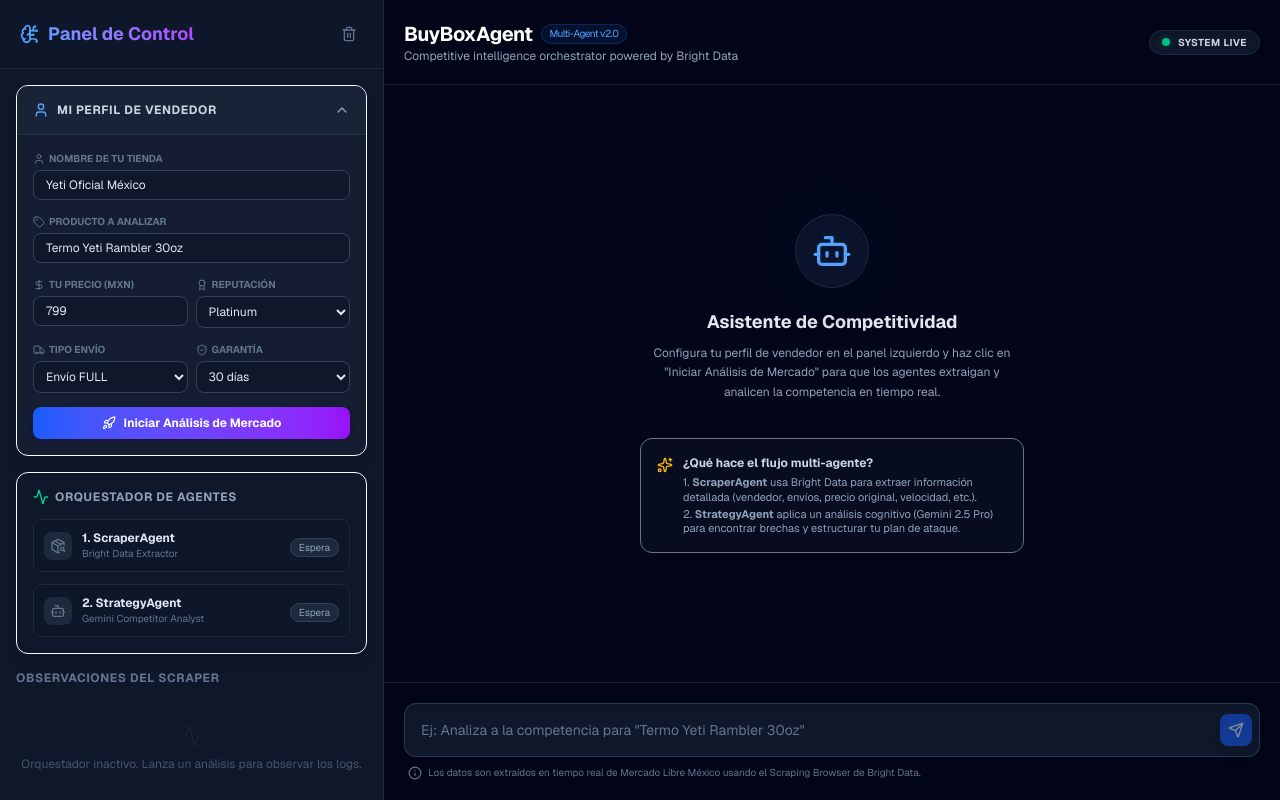
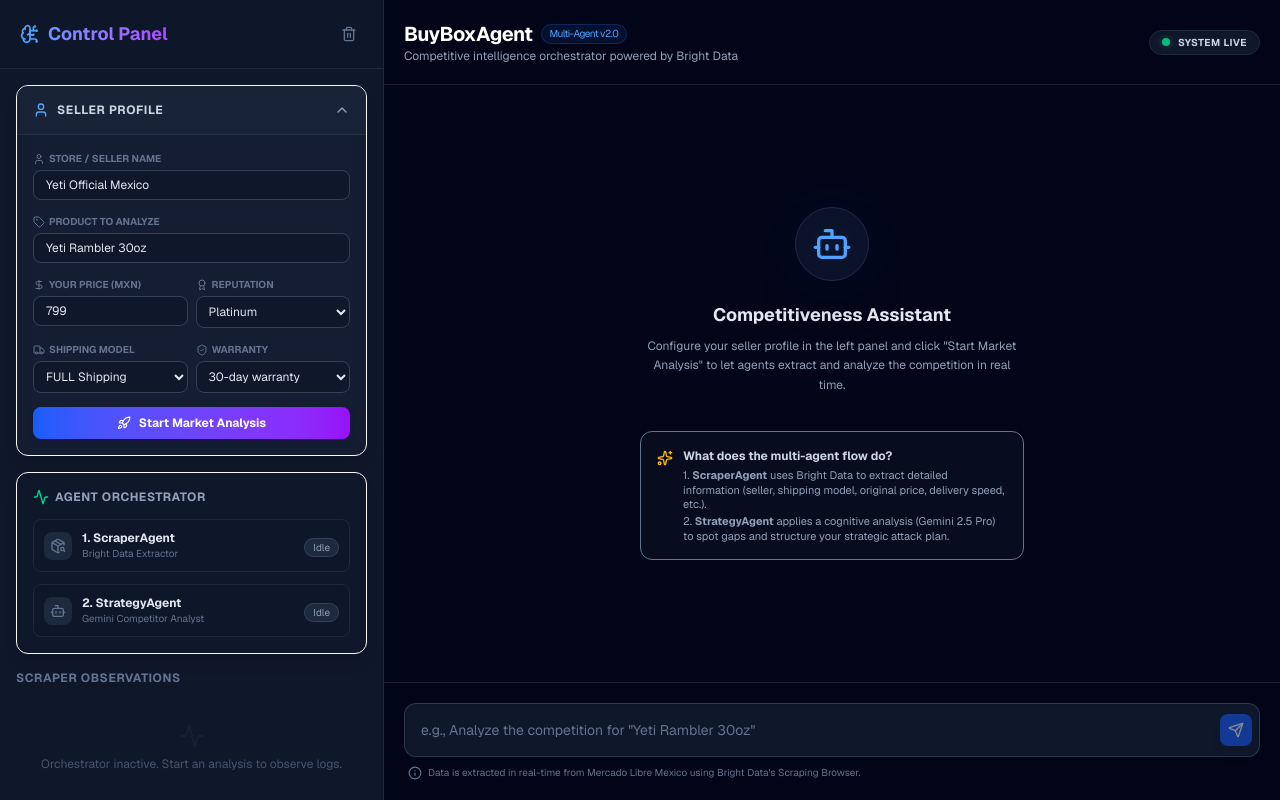
Before and after one commit to JaDi03/BuyBoxAgent, a Next.js app: page / in a window 1280 px wide. Built offline with nearby package versions, Linux system fonts and the light colour scheme.

Commit message:
docs: translate codebase, comments, API, and README to English

```diff
--- a/src/app/api/chat/route.ts
+++ b/src/app/api/chat/route.ts
@@ -10,8 +10,8 @@
   let contextPrompt = "";
   if (companyContext && companyContext.product) {
     const price = parseFloat(companyContext.price) || 0;
-    const minPrice = Math.floor(price * 0.7); // 30% menos
-    const maxPrice = Math.floor(price * 1.3); // 30% más
+    const minPrice = Math.floor(price * 0.7); // 30% less
+    const maxPrice = Math.floor(price * 1.3); // 30% more
 
     contextPrompt = `
 
@@ -31,12 +31,12 @@
     system: `You are ScraperAgent (Agent 1), a data extraction specialist.
 Your ONLY job is to call the 'mercadoLibreTool' when the user asks you to analyze a product.
 Do NOT output any strategy or analysis.
-Once the tool returns data, simply say: "Extracción completada. Pasando datos al Agente Estratega." and stop.${contextPrompt}`,
+Once the tool returns data, simply say: "Extraction complete. Passing data to StrategyAgent." and stop.${contextPrompt}`,
     messages,
     tools: {
       mercadoLibreTool,
     },
-    maxSteps: 2, // Allow it to call the tool and say "Extracción completada"
+    maxSteps: 2, // Allow it to call the tool and say "Extraction complete"
   });
 
   return result.toAIStreamResponse();
--- a/src/app/api/strategy/route.ts
+++ b/src/app/api/strategy/route.ts
@@ -6,7 +6,7 @@
 export async function POST(req: Request) {
   const { messages, companyContext, scrapedData } = await req.json();
 
-  // Construir contexto completo de la empresa
+  // Construct complete company context
   let contextPrompt = "";
   if (companyContext && companyContext.name) {
     contextPrompt = `
@@ -44,10 +44,10 @@
 - If the scraped products are just accessories, point that out.
 
 === STRATEGY REPORT FORMAT ===
-1. **PERFIL DEL USUARIO**: First, explicitly state the user's company name, product, price, and all profile stats so they know you are analyzing THEIR specific situation.
-2. **ANÁLISIS DE COMPETIDORES**: Perform an unbiased comparison of their exact stats against the scraped competitors using the deep data provided (reviews, shipping speed, discounts, best seller tags).
-3. **BRECHAS IDENTIFICADAS**: Identify the REAL reasons why competitors might be ranking higher based solely on the extracted data.
-4. **ESTRATEGIA DE ATAQUE**: Give a highly actionable, brutal step-by-step strategy based on your factual findings.
+1. **USER PROFILE**: First, explicitly state the user's company name, product, price, and all profile stats so they know you are analyzing THEIR specific situation.
+2. **COMPETITOR ANALYSIS**: Perform an unbiased comparison of their exact stats against the scraped competitors using the deep data provided (reviews, shipping speed, discounts, best seller tags).
+3. **IDENTIFIED GAPS**: Identify the REAL reasons why competitors might be ranking higher based solely on the extracted data.
+4. **ATTACK STRATEGY**: Give a highly actionable, brutal step-by-step strategy based on your factual findings.
 
 ${contextPrompt}
 ${dataPrompt}`,
--- a/src/app/page.tsx
+++ b/src/app/page.tsx
@@ -21,8 +21,8 @@
 export default function Chat() {
   // Seller Profile Form State
   const [profileExpanded, setProfileExpanded] = useState(true);
-  const [companyName, setCompanyName] = useState('Yeti Oficial México');
-  const [companyProduct, setCompanyProduct] = useState('Termo Yeti Rambler 30oz');
+  const [companyName, setCompanyName] = useState('Yeti Official Mexico');
+  const [companyProduct, setCompanyProduct] = useState('Yeti Rambler 30oz');
   const [companyPrice, setCompanyPrice] = useState('799');
   const [companyLevel, setCompanyLevel] = useState('MercadoLíder Platinum');
   const [companyShipping, setCompanyShipping] = useState('Mercado Envíos FULL');
@@ -183,7 +183,7 @@
     setAgent2State('idle');
     append({
       role: 'user',
-      content: `Analiza el mercado para el producto "${companyProduct}"`
+      content: `Analyze the market for product "${companyProduct}"`
     });
   };
 
@@ -205,13 +205,13 @@
         <div className="p-5 border-b border-slate-800 bg-slate-900/50 backdrop-blur flex justify-between items-center">
           <h2 className="text-lg font-bold flex items-center gap-2 bg-gradient-to-r from-blue-400 to-purple-500 bg-clip-text text-transparent select-none">
             <BrainCircuit className="w-5 h-5 text-blue-400" />
-            Panel de Control
+            Control Panel
           </h2>
           <button
             type="button"
             onClick={handleClearChat}
             className="p-1.5 text-slate-500 hover:text-rose-400 hover:bg-slate-800/80 rounded-lg transition"
-            title="Limpiar Chat"
+            title="Clear Chat"
           >
             <Trash2 className="w-4 h-4" />
           </button>
@@ -277,9 +277,9 @@
                 <Bot className="w-10 h-10 text-blue-400 relative z-10" />
               </div>
               <div className="space-y-2">
-                <h3 className="text-lg font-bold text-slate-200">Asistente de Competitividad</h3>
+                <h3 className="text-lg font-bold text-slate-200">Competitiveness Assistant</h3>
                 <p className="text-xs text-slate-400 leading-relaxed max-w-sm">
-                  Configura tu perfil de vendedor en el panel izquierdo y haz clic en "Iniciar Análisis de Mercado" para que los agentes extraigan y analicen la competencia en tiempo real.
+                  Configure your seller profile in the left panel and click "Start Market Analysis" to let agents extract and analyze the competition in real time.
                 </p>
               </div>
 
@@ -288,12 +288,12 @@
                   <div className="flex items-start gap-2.5 text-left text-xs">
                     <Sparkles className="w-4 h-4 text-amber-400 shrink-0 mt-0.5" />
                     <div>
-                      <h4 className="font-bold text-slate-300">¿Qué hace el flujo multi-agente?</h4>
+                      <h4 className="font-bold text-slate-300">What does the multi-agent flow do?</h4>
                       <p className="text-slate-400 text-[11px] mt-1">
-                        1. <strong>ScraperAgent</strong> usa Bright Data para extraer información detallada (vendedor, envíos, precio original, velocidad, etc.).
+                        1. <strong>ScraperAgent</strong> uses Bright Data to extract detailed information (seller, shipping model, original price, delivery speed, etc.).
                       </p>
                       <p className="text-slate-400 text-[11px] mt-0.5">
-                        2. <strong>StrategyAgent</strong> aplica un análisis cognitivo (Gemini 2.5 Pro) para encontrar brechas y estructurar tu plan de ataque.
+                        2. <strong>StrategyAgent</strong> applies a cognitive analysis (Gemini 2.5 Pro) to spot gaps and structure your strategic attack plan.
                       </p>
                     </div>
                   </div>
@@ -340,8 +340,8 @@
                              <div className="flex items-center gap-3">
                                <div className="w-5 h-5 border-2 border-blue-500 border-t-transparent rounded-full animate-spin"></div>
                                <div>
-                                 <span className="text-xs text-blue-400 font-bold uppercase tracking-wider block">ScraperAgent en ejecución</span>
-                                 <span className="text-[11px] text-slate-400">Desbloqueando y extrayendo listados mediante Bright Data Scraping Browser...</span>
+                                 <span className="text-xs text-blue-400 font-bold uppercase tracking-wider block">ScraperAgent executing</span>
+                                 <span className="text-[11px] text-slate-400">Unlocking and extracting listings via Bright Data Scraping Browser...</span>
                                </div>
                              </div>
                              <BrightDataTerminal />
@@ -369,7 +369,7 @@
                   <div className="w-2 h-2 bg-blue-400 rounded-full animate-bounce [animation-delay:-0.15s]"></div>
                   <div className="w-2 h-2 bg-blue-400 rounded-full animate-bounce"></div>
                 </div>
-                <span className="text-xs text-slate-400 font-medium">ScraperAgent está pensando...</span>
+                <span className="text-xs text-slate-400 font-medium">ScraperAgent is thinking...</span>
               </div>
             </div>
           )}
@@ -382,7 +382,7 @@
                   <div className="w-2 h-2 bg-purple-400 rounded-full animate-bounce [animation-delay:-0.15s]"></div>
                   <div className="w-2 h-2 bg-purple-400 rounded-full animate-bounce"></div>
                 </div>
-                <span className="text-xs text-purple-400 font-medium">StrategyAgent está redactando el informe competitivo...</span>
+                <span className="text-xs text-purple-400 font-medium">StrategyAgent is generating strategic analysis report...</span>
               </div>
             </div>
           )}
@@ -394,7 +394,7 @@
             <input
               className="w-full bg-slate-900 border border-slate-700/80 focus:border-slate-650 rounded-xl p-4 pr-12 focus:outline-none focus:ring-2 focus:ring-blue-500/25 transition-all text-slate-100 placeholder:text-slate-500 shadow-inner text-sm"
               value={input}
-              placeholder={companyProduct ? `Ej: Analiza a la competencia para "${companyProduct}"` : "Escribe tu consulta aquí..."}
+              placeholder={companyProduct ? `e.g., Analyze the competition for "${companyProduct}"` : "Type your query here..."}
               onChange={handleInputChange}
               disabled={isLoading || agent2State === 'running'}
             />
@@ -408,7 +408,7 @@
           </form>
           <div className="max-w-4xl mx-auto mt-2 flex items-center gap-1.5 text-[10px] text-slate-500 px-1">
             <Info className="w-3.5 h-3.5" />
-            <span>Los datos son extraídos en tiempo real de Mercado Libre México usando el Scraping Browser de Bright Data.</span>
+            <span>Data is extracted in real-time from Mercado Libre Mexico using Bright Data's Scraping Browser.</span>
           </div>
         </div>
       </main>
--- a/src/components/OrchestratorMonitor.tsx
+++ b/src/components/OrchestratorMonitor.tsx
@@ -24,7 +24,7 @@
     <div className="bg-slate-850/50 rounded-xl border border-slate-805 p-4 space-y-3.5 shadow-lg">
       <h3 className="text-xs font-bold uppercase tracking-wider text-slate-400 flex items-center gap-1.5 select-none">
         <Activity className="w-4 h-4 text-emerald-400" />
-        Orquestador de Agentes
+        Agent Orchestrator
       </h3>
 
       <div className="space-y-3">
@@ -47,7 +47,7 @@
           </div>
           <div>
             {agent1State === 'idle' && (
-              <span className="text-[10px] bg-slate-800 text-slate-400 px-2 py-0.5 rounded-full border border-slate-700">Espera</span>
+              <span className="text-[10px] bg-slate-800 text-slate-400 px-2 py-0.5 rounded-full border border-slate-700">Idle</span>
             )}
             {agent1State === 'running' && (
               <span className="text-[10px] bg-blue-500/20 text-blue-400 px-2 py-0.5 rounded-full border border-blue-800 animate-pulse flex items-center gap-1">
@@ -58,7 +58,7 @@
             {agent1State === 'done' && (
               <span className="text-[10px] bg-emerald-500/20 text-emerald-400 px-2 py-0.5 rounded-full border border-emerald-800 flex items-center gap-1 font-semibold">
                 <CheckCircle2 className="w-3 h-3" />
-                Listo ({scrapedCompetitorsCount})
+                Ready ({scrapedCompetitorsCount})
               </span>
             )}
             {agent1State === 'error' && (
@@ -89,18 +89,18 @@
           </div>
           <div>
             {agent2State === 'idle' && (
-              <span className="text-[10px] bg-slate-800 text-slate-400 px-2 py-0.5 rounded-full border border-slate-700">Espera</span>
+              <span className="text-[10px] bg-slate-800 text-slate-400 px-2 py-0.5 rounded-full border border-slate-700">Idle</span>
             )}
             {agent2State === 'running' && (
               <span className="text-[10px] bg-purple-500/20 text-purple-400 px-2 py-0.5 rounded-full border border-purple-800 animate-pulse flex items-center gap-1">
                 <span className="w-1.5 h-1.5 bg-purple-400 rounded-full animate-ping"></span>
-                Analizando...
+                Analyzing...
               </span>
             )}
             {agent2State === 'done' && (
               <span className="text-[10px] bg-emerald-500/20 text-emerald-400 px-2 py-0.5 rounded-full border border-emerald-800 flex items-center gap-1 font-semibold">
                 <CheckCircle2 className="w-3 h-3" />
-                Completado
+                Complete
               </span>
             )}
             {agent2State === 'error' && (
--- a/src/components/ScraperObservations.tsx
+++ b/src/components/ScraperObservations.tsx
@@ -13,7 +13,7 @@
 
   return (
     <div className="space-y-3.5">
-      <h3 className="text-xs font-bold uppercase tracking-wider text-slate-500 select-none">Observaciones del Scraper</h3>
+      <h3 className="text-xs font-bold uppercase tracking-wider text-slate-500 select-none">Scraper Observations</h3>
 
       <div className="space-y-3">
         {messages.map(m => (
@@ -45,8 +45,8 @@
 
                 {isFinished && (
                   <div className="text-[10px] text-slate-400 flex justify-between items-center pt-1 border-t border-slate-800">
-                    <span>Status: <strong className={toolInvocation.result.success ? "text-emerald-400" : "text-rose-400"}>{toolInvocation.result.success ? "Completado" : "Error"}</strong></span>
-                    <span>Competidores: <strong>{toolInvocation.result.data?.length || 0}</strong></span>
+                    <span>Status: <strong className={toolInvocation.result.success ? "text-emerald-400" : "text-rose-400"}>{toolInvocation.result.success ? "Complete" : "Error"}</strong></span>
+                    <span>Competitors: <strong>{toolInvocation.result.data?.length || 0}</strong></span>
                   </div>
                 )}
               </div>
@@ -57,7 +57,7 @@
         {!hasToolCalls && (
           <div className="text-center text-slate-600 py-6 text-xs flex flex-col items-center select-none">
             <Activity className="w-6 h-6 mb-2 opacity-15" />
-            Orquestador inactivo. Lanza un análisis para observar los logs.
+            Orchestrator inactive. Start an analysis to observe logs.
           </div>
         )}
       </div>
--- a/src/components/SellerProfileForm.tsx
+++ b/src/components/SellerProfileForm.tsx
@@ -59,7 +59,7 @@
       >
         <span className="text-xs font-bold uppercase tracking-wider text-slate-300 flex items-center gap-2">
           <User className="w-4 h-4 text-blue-400" />
-          Mi Perfil de Vendedor
+          Seller Profile
         </span>
         {profileExpanded ? (
           <ChevronUp className="w-4 h-4 text-slate-400" />
@@ -72,28 +72,28 @@
         <div className="p-4 space-y-3.5">
           <div>
             <label className="text-[10px] uppercase font-bold text-slate-500 flex items-center gap-1 mb-1">
-              <User className="w-3 h-3" /> Nombre de tu Tienda
+              <User className="w-3 h-3" /> Store / Seller Name
             </label>
             <input
               type="text"
               value={companyName}
               onChange={(e) => setCompanyName(e.target.value)}
               className="w-full bg-slate-900 border border-slate-700 rounded-lg px-3 py-1.5 text-xs text-slate-200 focus:outline-none focus:border-blue-500 focus:ring-1 focus:ring-blue-500 transition"
-              placeholder="MiTienda MX"
+              placeholder="My Store MX"
               disabled={isLoading}
             />
           </div>
 
           <div>
             <label className="text-[10px] uppercase font-bold text-slate-500 flex items-center gap-1 mb-1">
-              <Tag className="w-3 h-3" /> Producto a Analizar
+              <Tag className="w-3 h-3" /> Product to Analyze
             </label>
             <input
               type="text"
               value={companyProduct}
               onChange={(e) => setCompanyProduct(e.target.value)}
               className="w-full bg-slate-900 border border-slate-700 rounded-lg px-3 py-1.5 text-xs text-slate-200 focus:outline-none focus:border-blue-500 focus:ring-1 focus:ring-blue-500 transition"
-              placeholder="Ej. Termo Yeti 30oz"
+              placeholder="e.g., Yeti Rambler 30oz"
               disabled={isLoading}
             />
           </div>
@@ -101,7 +101,7 @@
           <div className="grid grid-cols-2 gap-2">
             <div>
               <label className="text-[10px] uppercase font-bold text-slate-500 flex items-center gap-1 mb-1">
-                <DollarSign className="w-3 h-3" /> Tu Precio (MXN)
+                <DollarSign className="w-3 h-3" /> Your Price (MXN)
               </label>
               <input
                 type="number"
@@ -115,7 +115,7 @@
 
             <div>
               <label className="text-[10px] uppercase font-bold text-slate-500 flex items-center gap-1 mb-1">
-                <Award className="w-3 h-3" /> Reputación
+                <Award className="w-3 h-3" /> Reputation
               </label>
               <select
                 value={companyLevel}
@@ -123,7 +123,7 @@
                 className="w-full bg-slate-900 border border-slate-700 rounded-lg px-2 py-1.5 text-xs text-slate-200 focus:outline-none focus:border-blue-500 transition"
                 disabled={isLoading}
               >
-                <option value="Sin medalla">Sin Medalla</option>
+                <option value="Sin medalla">No Badge</option>
                 <option value="MercadoLíder">MercadoLíder</option>
                 <option value="MercadoLíder Gold">Gold</option>
                 <option value="MercadoLíder Platinum">Platinum</option>
@@ -134,7 +134,7 @@
           <div className="grid grid-cols-2 gap-2">
             <div>
               <label className="text-[10px] uppercase font-bold text-slate-500 flex items-center gap-1 mb-1">
-                <Truck className="w-3 h-3" /> Tipo Envío
+                <Truck className="w-3 h-3" /> Shipping Model
               </label>
               <select
                 value={companyShipping}
@@ -142,16 +142,16 @@
                 className="w-full bg-slate-900 border border-slate-700 rounded-lg px-2 py-1.5 text-xs text-slate-200 focus:outline-none focus:border-blue-500 transition"
                 disabled={isLoading}
               >
-                <option value="Mercado Envíos FULL">Envío FULL</option>
-                <option value="Mercado Envíos Colecta">Normal (Colecta)</option>
-                <option value="Mercado Envíos Flex">Flex (Rápido)</option>
-                <option value="Acordar con vendedor">Acordar</option>
+                <option value="Mercado Envíos FULL">FULL Shipping</option>
+                <option value="Mercado Envíos Colecta">Standard (Colecta)</option>
+                <option value="Mercado Envíos Flex">Flex (Same-Day)</option>
+                <option value="Acordar con vendedor">Arrange with Seller</option>
               </select>
             </div>
 
             <div>
               <label className="text-[10px] uppercase font-bold text-slate-500 flex items-center gap-1 mb-1">
-                <ShieldCheck className="w-3 h-3" /> Garantía
+                <ShieldCheck className="w-3 h-3" /> Warranty
               </label>
               <select
                 value={companyWarranty}
@@ -159,10 +159,10 @@
                 className="w-full bg-slate-900 border border-slate-700 rounded-lg px-2 py-1.5 text-xs text-slate-200 focus:outline-none focus:border-blue-500 transition"
                 disabled={isLoading}
               >
-                <option value="Sin garantía">Sin Garantía</option>
-                <option value="30 días de garantía">30 días</option>
-                <option value="90 días de garantía">90 días</option>
-                <option value="1 año de garantía">1 año</option>
+                <option value="Sin garantía">No Warranty</option>
+                <option value="30 días de garantía">30-day warranty</option>
+                <option value="90 días de garantía">90-day warranty</option>
+                <option value="1 año de garantía">1-year warranty</option>
               </select>
             </div>
           </div>
@@ -174,7 +174,7 @@
             className="w-full bg-gradient-to-r from-blue-600 to-purple-600 hover:from-blue-500 hover:to-purple-500 disabled:opacity-50 text-white text-xs font-bold py-2 px-4 rounded-lg flex items-center justify-center gap-2 transition duration-200 shadow-md shadow-purple-950/20 active:scale-[0.98]"
           >
             <Rocket className="w-3.5 h-3.5" />
-            Iniciar Análisis de Mercado
+            Start Market Analysis
           </button>
         </div>
       ) : (
```
Also changed, not shown: src/components/CompetitorCards.tsx (+7 -7 lines), 1 other file (tests, documents, lock files or other folders).
